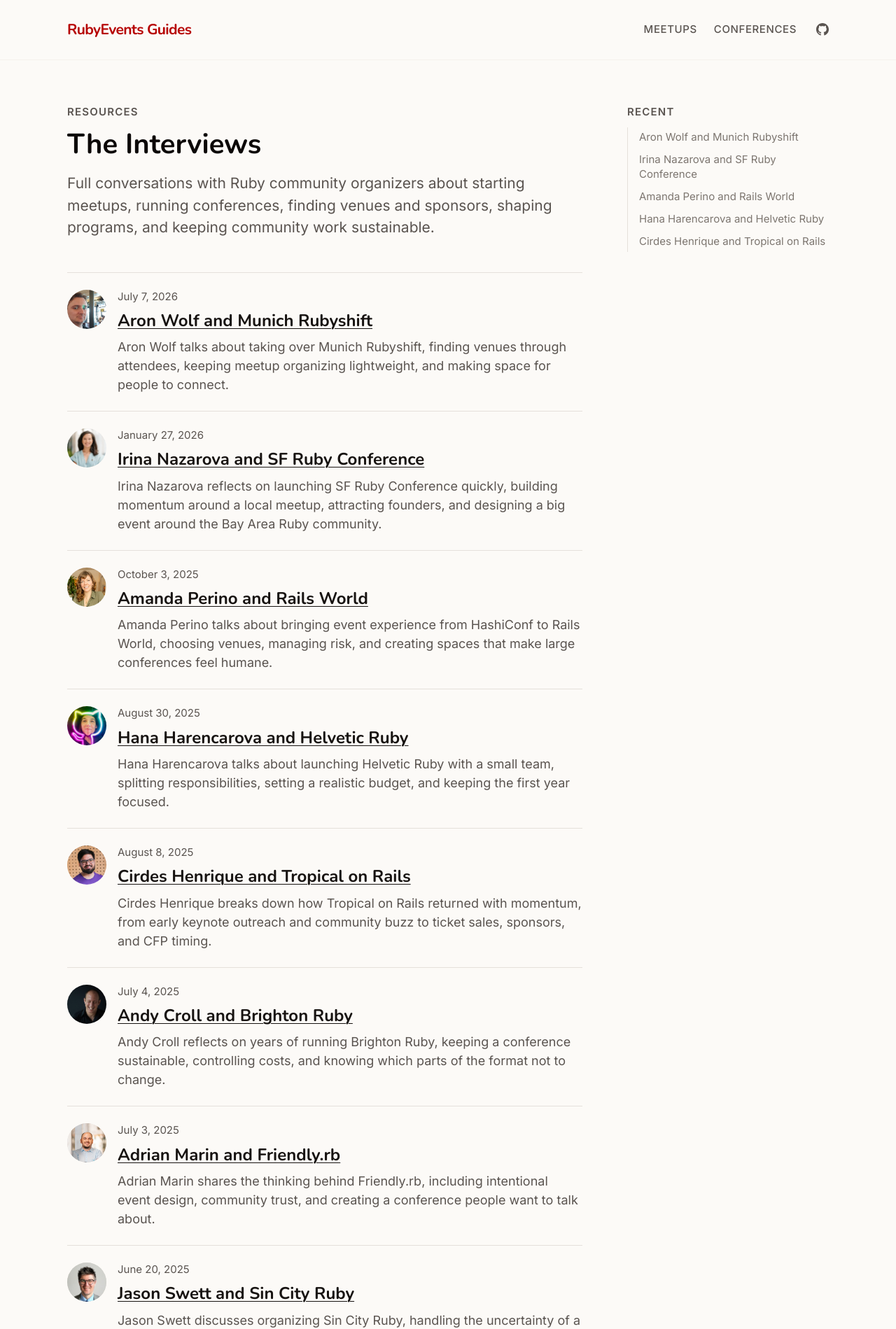
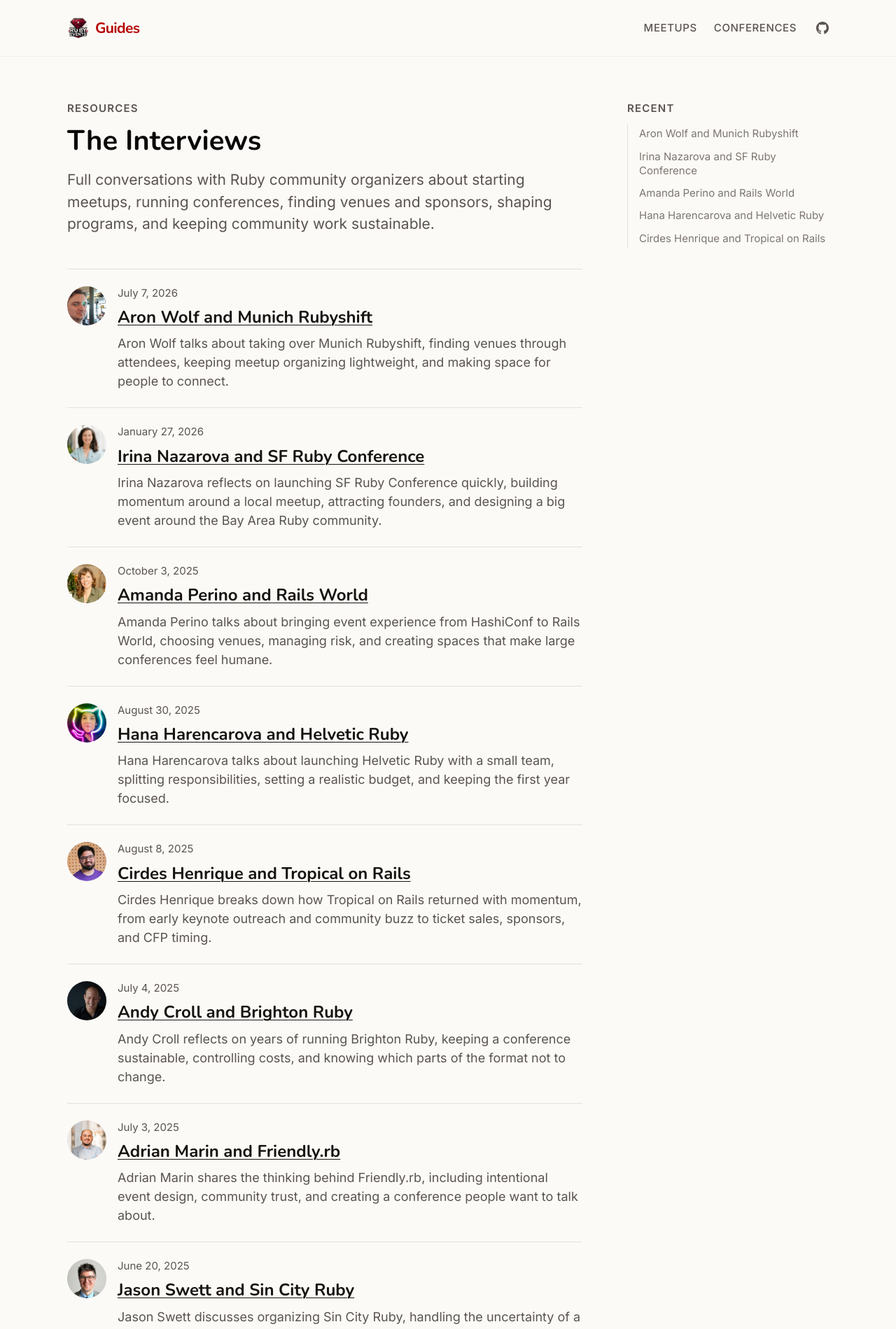
Before and after one commit to rubyevents/guides, a Jekyll site: the page built from interviews/index.md, in a window 1280 px wide. Shown: the top 1899 px of the page at 70% size. Built offline with Jekyll 4.4.1, drawn with Linux system fonts in a browser that asks for light colours.

Commit message:
Update header, fixes, and readme update

```diff
--- a/_layouts/default.html
+++ b/_layouts/default.html
@@ -20,7 +20,10 @@
   <body>
     <header class="site-header" role="banner">
       <nav class="nav" aria-label="Main navigation">
-        <a class="nav__title" href="{{ "/" | relative_url }}">{{ site.title }}</a>
+        <a class="nav__title" href="{{ "/" | relative_url }}">
+          <img class="nav__logo" src="{{ "/assets/rubyevents-logo.png" | relative_url }}" alt="RubyEvents">
+          <span>Guides</span>
+        </a>
         <div class="nav__links">
           <a
             href="{{ "/meetups/" | relative_url }}"
@@ -54,9 +57,16 @@
       </nav>
     </header>
 
-    {% if page.toc %}
-      <div class="mobile-sticky-header" aria-label="Guide contents menu" data-mobile-sticky-header>
-        <a class="mobile-sticky-header__title" href="{{ "/" | relative_url }}">{{ site.title }}</a>
+    {% if page.toc or page.layout == 'interviews' or page.layout == 'interview' %}
+      <div class="mobile-sticky-header" aria-label="Page navigation menu" data-mobile-sticky-header>
+        <a class="mobile-sticky-header__title" href="{{ "/" | relative_url }}">
+          <img
+            class="mobile-sticky-header__logo"
+            src="{{ "/assets/rubyevents-logo.png" | relative_url }}"
+            alt="RubyEvents"
+          >
+          <span>Guides</span>
+        </a>
         <button
           class="mobile-sticky-header__toggle"
           type="button"
@@ -65,10 +75,18 @@
           data-mobile-menu-toggle
         >
           <span class="mobile-sticky-header__toggle-icon" aria-hidden="true"></span>
-          <span class="mobile-sticky-header__toggle-label">Contents</span>
+          <span class="mobile-sticky-header__toggle-label">
+            {% if page.layout == 'interviews' %}
+              Recent
+            {% elsif page.layout == 'interview' %}
+              Highlights
+            {% else %}
+              Contents
+            {% endif %}
+          </span>
         </button>
         <div class="mobile-sticky-header__menu" id="mobile-sticky-menu" data-mobile-menu hidden>
-          <nav class="mobile-sticky-header__links" aria-label="Guide navigation">
+          <nav class="mobile-sticky-header__links" aria-label="Section navigation">
             <a
               href="{{ "/meetups/" | relative_url }}"
               {% if page.url contains '/meetups/' %}
@@ -86,7 +104,37 @@
               Conferences
             </a>
           </nav>
-          {% include toc.html variant="toc--sticky" heading="Contents" %}
+
+          {% if page.toc %}
+            {% include toc.html variant="toc--sticky" heading="Contents" %}
+          {% elsif page.layout == 'interviews' %}
+            {% assign recent_interviews = site.interviews | sort: 'date' | reverse %}
+            <nav class="toc toc--sticky" aria-label="Recent interviews">
+              <p class="toc__heading">Recent</p>
+              <ol class="toc__list">
+                {% for interview in recent_interviews limit: 5 %}
+                  <li class="toc__item">
+                    <a class="toc__link" href="{{ interview.url | relative_url }}">{{ interview.title }}</a>
+                  </li>
+                {% endfor %}
+              </ol>
+            </nav>
+          {% elsif page.layout == 'interview' %}
+            <nav class="toc toc--sticky" aria-label="Interview highlights">
+              <p class="toc__heading">Highlights</p>
+              <ol class="toc__list">
+                {% if page.highlights.size > 0 %}
+                  {% for highlight in page.highlights %}
+                    <li class="toc__item">
+                      <a class="toc__link" href="#{{ highlight.anchor | default: 'transcript' }}">
+                        {{- highlight.title -}}
+                      </a>
+                    </li>
+                  {% endfor %}
+                {% endif %}
+              </ol>
+            </nav>
+          {% endif %}
         </div>
       </div>
     {% endif %}
--- /dev/null
+++ b/_plugins/interview_description.rb
@@ -0,0 +1,9 @@
+# frozen_string_literal: true
+
+Jekyll::Hooks.register :documents, :pre_render do |document|
+  next unless document.collection.label == "interviews"
+  next if document.data["description"]
+  next unless document.data["teaser"]
+
+  document.data["description"] = document.data["teaser"]
+end
--- a/_sass/components.scss
+++ b/_sass/components.scss
@@ -21,24 +21,38 @@
     gap: var(--space-5);
 
     &__title {
+      display: inline-flex;
+      align-items: center;
+      flex: 0 0 auto;
+      gap: var(--space-2);
+      color: var(--color-accent);
       font-family: var(--font-display);
       font-size: var(--font-size-lg);
       font-weight: var(--font-weight-bold);
-      color: var(--color-accent);
+      letter-spacing: var(--letter-spacing-tight);
+      line-height: var(--line-height-snug);
       text-decoration: none;
-      letter-spacing: var(--letter-spacing-tight);
 
       &:hover {
         color: var(--color-accent-hover);
       }
+
       &:active {
         color: var(--color-accent-active);
       }
+
       &:focus-visible {
         outline: none;
         box-shadow: var(--shadow-focus);
         border-radius: var(--border-radius-sm);
       }
+    }
+
+    &__logo {
+      inline-size: 2rem;
+      block-size: 2rem;
+      flex: 0 0 auto;
+      border-radius: 0;
     }
 
     &__links {
@@ -98,8 +112,10 @@
   }
 
   .mobile-sticky-header__title {
+    display: inline-flex;
+    align-items: center;
     min-width: 0;
-    overflow: hidden;
+    gap: var(--space-2);
     color: var(--color-accent);
     font-family: var(--font-display);
     font-size: var(--font-size-base);
@@ -107,12 +123,13 @@
     letter-spacing: var(--letter-spacing-tight);
     line-height: var(--line-height-snug);
     text-decoration: none;
-    text-overflow: ellipsis;
-    white-space: nowrap;
+  }
 
-    &:hover {
-      color: var(--color-accent-hover);
-    }
+  .mobile-sticky-header__logo {
+    inline-size: 1.75rem;
+    block-size: 1.75rem;
+    flex: 0 0 auto;
+    border-radius: 0;
   }
 
   .mobile-sticky-header__toggle {
--- a/_sass/media.scss
+++ b/_sass/media.scss
@@ -75,19 +75,33 @@
 // ─────────────────────────────────────────────────────────────────────────────
 
 @media (max-width: 640px) {
-  // Nav: wrap to two rows on mobile — title full width, links below
+  // Nav: keep the logo and primary links on one line.
   .nav {
-    flex-wrap: wrap;
-    padding: var(--space-3) var(--space-4);
-    gap: var(--space-2);
+    padding: var(--space-2) var(--space-4);
+    gap: var(--space-3);
 
     &__title {
-      flex: 1 0 100%;
       font-size: var(--font-size-base);
     }
 
+    &__logo {
+      inline-size: 1.75rem;
+      block-size: 1.75rem;
+    }
+
     &__links {
-      gap: var(--space-4);
+      gap: var(--space-3);
+      margin-inline-start: auto;
+
+      a:not(.nav__icon-link) {
+        font-size: var(--font-size-xs);
+      }
+    }
+  }
+
+  @media (max-width: 374px) {
+    .nav__icon-link {
+      display: none;
     }
   }
 
```
Also changed, not shown: README.md, assets/rubyevents-logo.png (added).
